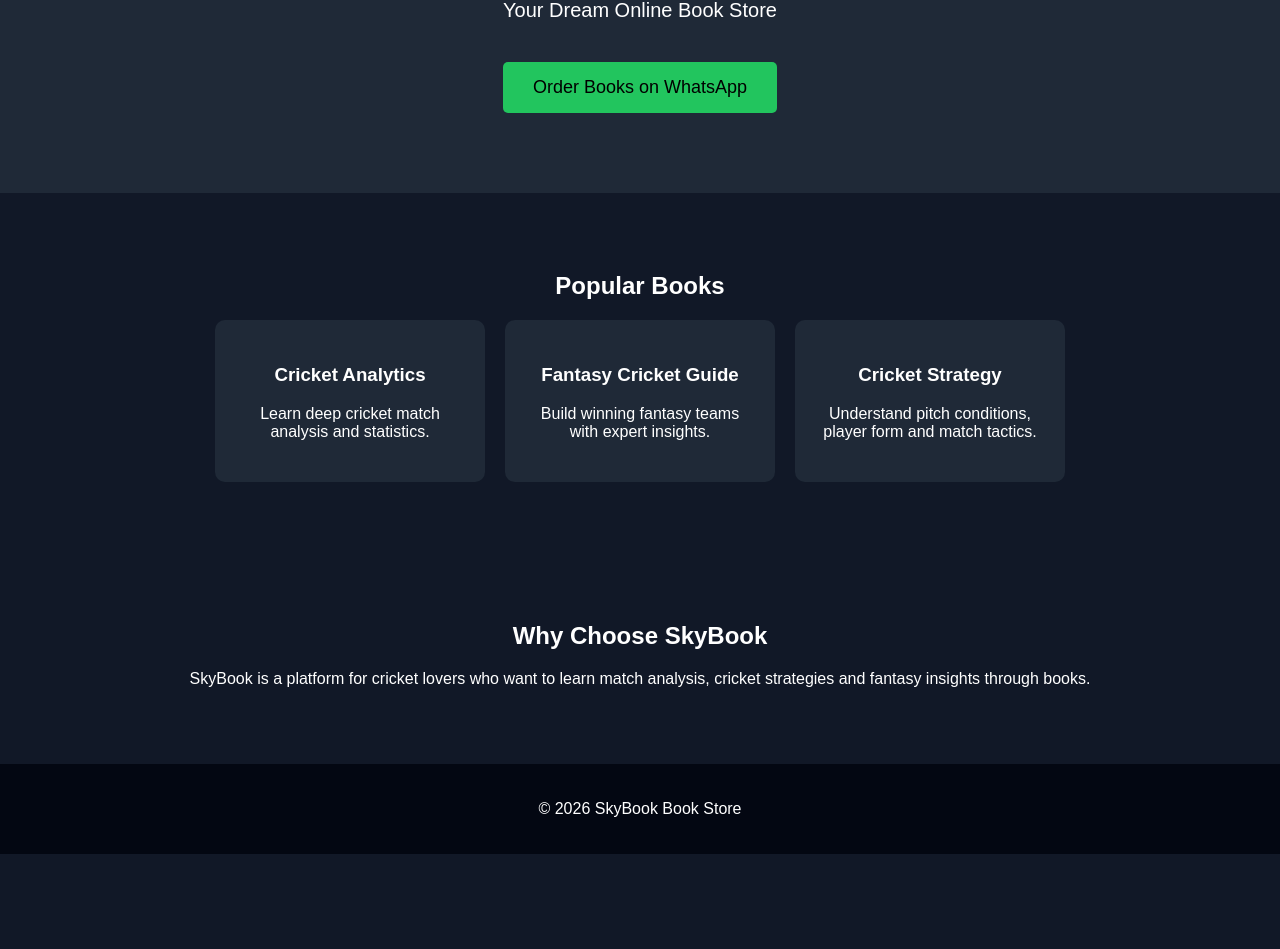
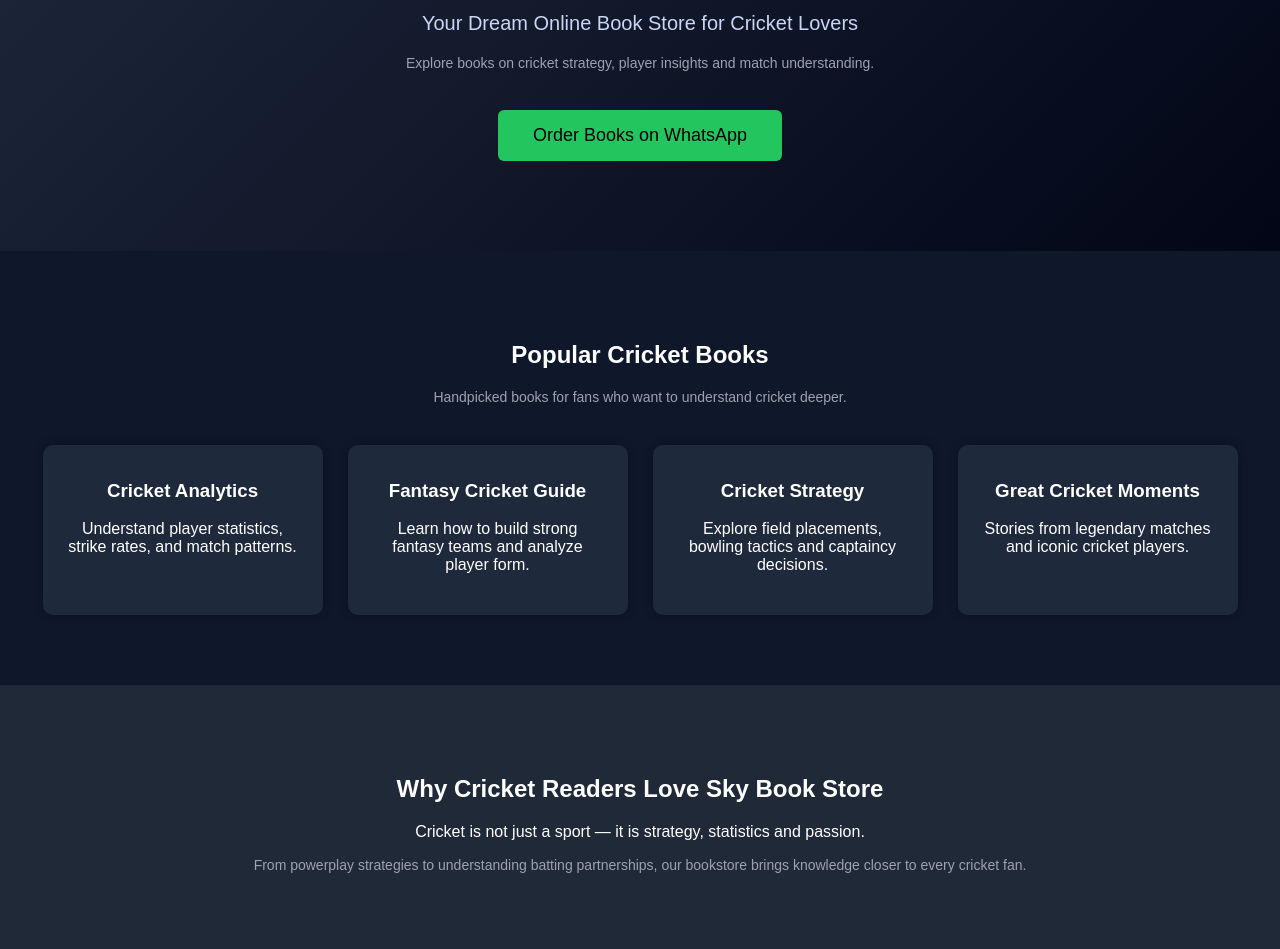
Before and after one commit to rahulsharmaiim1986-sketch/SKYBOOK-STORE, a plain HTML site: page index.html in a window 1280 px wide. Shown: the part 193-1142 px from the top of the page. Before the commit the page ends 1047 px from the top, so only its background shows below. Drawn offline with Linux system fonts and the light colour scheme.

Commit message:
Update index.html

```diff
--- a/index.html
+++ b/index.html
@@ -3,43 +3,45 @@
 <head>
 <meta charset="UTF-8">
 <meta name="viewport" content="width=device-width, initial-scale=1.0">
-<title>SkyBook Store - Online Book Store</title>
+<title>Sky Book Store</title>
 
 <style>
+
 body{
 margin:0;
 font-family:Arial, sans-serif;
-background:#111827;
+background:#0f172a;
 color:white;
 }
 
 header{
 text-align:center;
-padding:80px 20px;
-background:#1f2937;
+padding:90px 20px;
+background:linear-gradient(135deg,#1e293b,#020617);
 }
 
 header h1{
-font-size:50px;
+font-size:52px;
 margin-bottom:10px;
 }
 
 header p{
 font-size:20px;
+color:#cbd5f5;
 }
 
 .btn{
 background:#22c55e;
 border:none;
-padding:15px 30px;
+padding:15px 35px;
 font-size:18px;
-border-radius:5px;
+border-radius:6px;
 cursor:pointer;
-margin-top:20px;
+margin-top:25px;
 }
 
 section{
-padding:60px 20px;
+padding:70px 20px;
 text-align:center;
 }
 
@@ -47,21 +49,37 @@ text-align:center;
 display:flex;
 flex-wrap:wrap;
 justify-content:center;
-gap:20px;
+gap:25px;
+margin-top:40px;
 }
 
 .book{
-background:#1f2937;
+background:#1e293b;
 padding:25px;
-width:220px;
+width:230px;
 border-radius:10px;
+box-shadow:0px 0px 10px rgba(0,0,0,0.3);
 }
 
-footer{
-background:#030712;
-padding:20px;
+.book h3{
+margin-top:10px;
+}
+
+.cricket{
+background:#1f2937;
+}
+
+.footer{
+background:#020617;
+padding:30px;
 text-align:center;
 }
+
+.small{
+color:#9ca3af;
+font-size:14px;
+}
+
 </style>
 
 </head>
@@ -69,51 +87,88 @@ text-align:center;
 <body>
 
 <header>
+
 <h1>Sky Book Store</h1>
-<p>Your Dream Online Book Store</p>
 
-<a href="https://wa.me/919999999999">
+<p>Your Dream Online Book Store for Cricket Lovers</p>
+
+<p class="small">Explore books on cricket strategy, player insights and match understanding.</p>
+
+<a href="https://wa.me/+919350213350">
 <button class="btn">Order Books on WhatsApp</button>
 </a>
 
 </header>
 
+
 <section>
 
-<h2>Popular Books</h2>
+<h2>Popular Cricket Books</h2>
+
+<p class="small">Handpicked books for fans who want to understand cricket deeper.</p>
 
 <div class="books">
 
 <div class="book">
 <h3>Cricket Analytics</h3>
-<p>Learn deep cricket match analysis and statistics.</p>
+<p>Understand player statistics, strike rates, and match patterns.</p>
 </div>
 
 <div class="book">
 <h3>Fantasy Cricket Guide</h3>
-<p>Build winning fantasy teams with expert insights.</p>
+<p>Learn how to build strong fantasy teams and analyze player form.</p>
 </div>
 
 <div class="book">
 <h3>Cricket Strategy</h3>
-<p>Understand pitch conditions, player form and match tactics.</p>
+<p>Explore field placements, bowling tactics and captaincy decisions.</p>
+</div>
+
+<div class="book">
+<h3>Great Cricket Moments</h3>
+<p>Stories from legendary matches and iconic cricket players.</p>
 </div>
 
 </div>
 
 </section>
 
-<section>
 
-<h2>Why Choose SkyBook</h2>
+<section class="cricket">
 
-<p>SkyBook is a platform for cricket lovers who want to learn match analysis, cricket strategies and fantasy insights through books.</p>
+<h2>Why Cricket Readers Love Sky Book Store</h2>
+
+<p>Cricket is not just a sport — it is strategy, statistics and passion.</p>
+
+<p class="small">
+From powerplay strategies to understanding batting partnerships,
+our bookstore brings knowledge closer to every cricket fan.
+</p>
 
 </section>
 
-<footer>
-<p>© 2026 SkyBook Book Store</p>
-</footer>
+
+<section>
+
+<h2>Our Mission</h2>
+
+<p class="small">
+Sky Book Store is dedicated to cricket lovers who want to learn more about
+the game beyond the stadium — through books, insights and knowledge.
+</p>
+
+</section>
+
+
+<div class="footer">
+
+<p>© 2026 Sky Book Store</p>
+
+<p class="small">
+For cricket fans • For readers • For the love of the game
+</p>
+
+</div>
 
 </body>
 </html>
```
